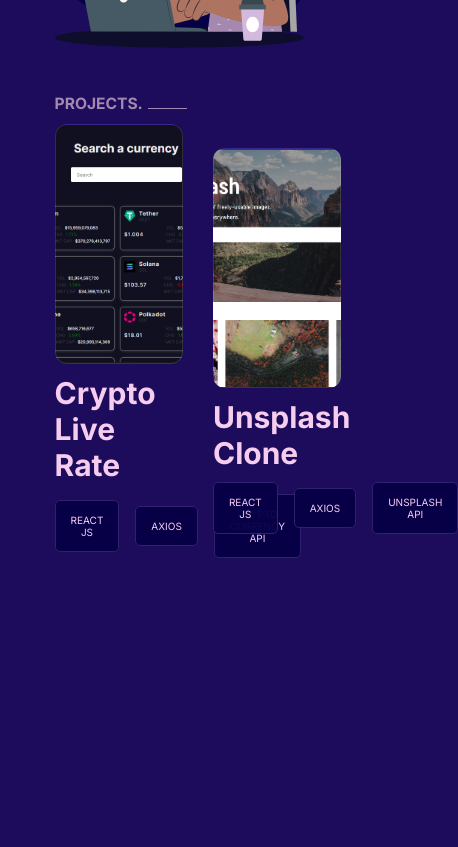
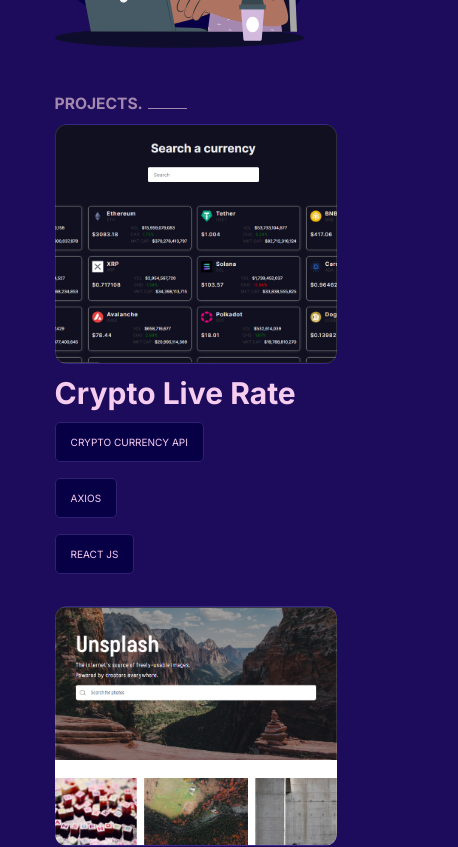
Before and after one commit to rambey-coder/Portfolio-app, a React (Create React App) app: page / in a window 390 px wide. Shown: the part 1500-2347 px from the top of the page, 458 px wide, since content can reach past the window. Before the commit the page ends 2058 px from the top, so only its background shows below. Built offline with nearby package versions, Linux system fonts and the light colour scheme.

Commit message:
project media query specified

```diff
--- a/src/Components/Work.css
+++ b/src/Components/Work.css
@@ -88,3 +88,20 @@
     text-align: center;
     border-radius: 5px;
 }
+
+@media screen and (max-width:990px) {
+    .work-place {
+        flex-direction: column;
+    }
+
+    .general-cont {
+        width: 100%;
+    }
+}
+
+@media screen and (max-width: 500px) {
+    .cont-details {
+        flex-direction: column-reverse;
+        align-items: flex-start;
+    }
+}
```
